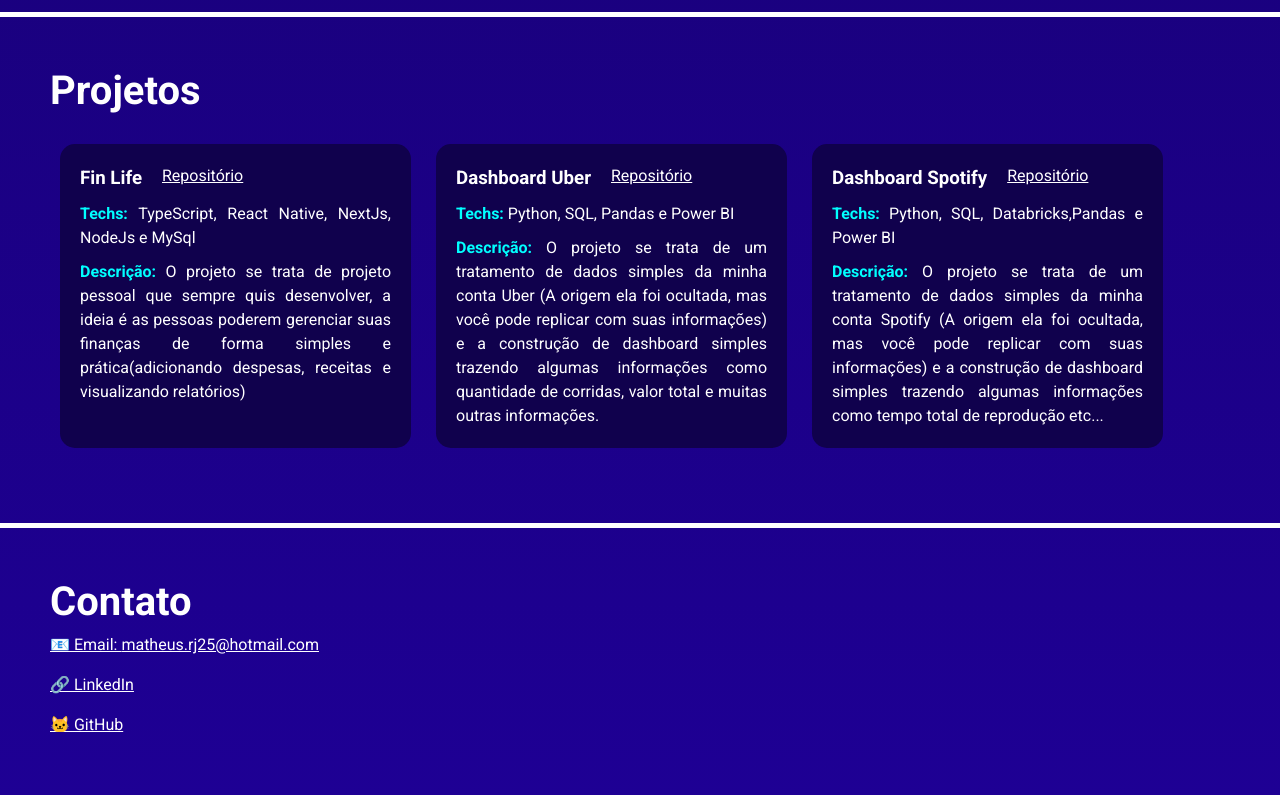
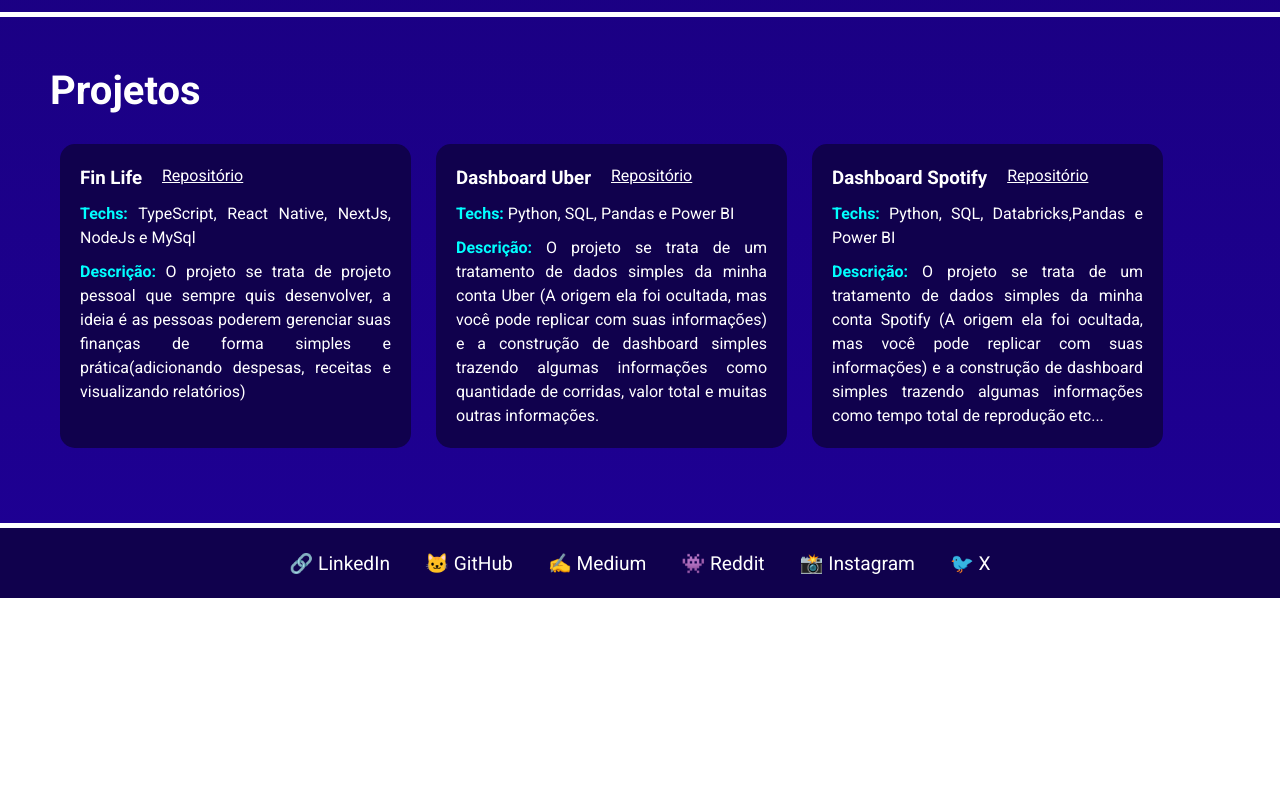
Before and after one commit to MatheusRodri/web_my-portfolio_nx, a Next.js app: page / in a window 1280 px wide. Shown: the part 2014-2814 px from the top of the page. After the commit the page ends 2612 px from the top, so only its background shows below. Built offline with nearby package versions, Linux system fonts and the light colour scheme.

Commit message:
Update index.tsx

```diff
--- a/src/pages/index.tsx
+++ b/src/pages/index.tsx
@@ -7,6 +7,7 @@
 import ProjectsSection from "@/sections/projectsSection";
 import SkillSection from "@/sections/skillSection";
 import styles from '@/styles/Home.module.css';
+import FooterSection from '@/sections/footerSection';
 
 export default function Home() {
 
@@ -58,7 +59,8 @@
       <ExperienceSection />
       <AcademicSection/>
       <ProjectsSection />
-      <ContactSection />
+      {/* <ContactSection /> */}
+      <FooterSection/>
     </main>
   );
 }
```
